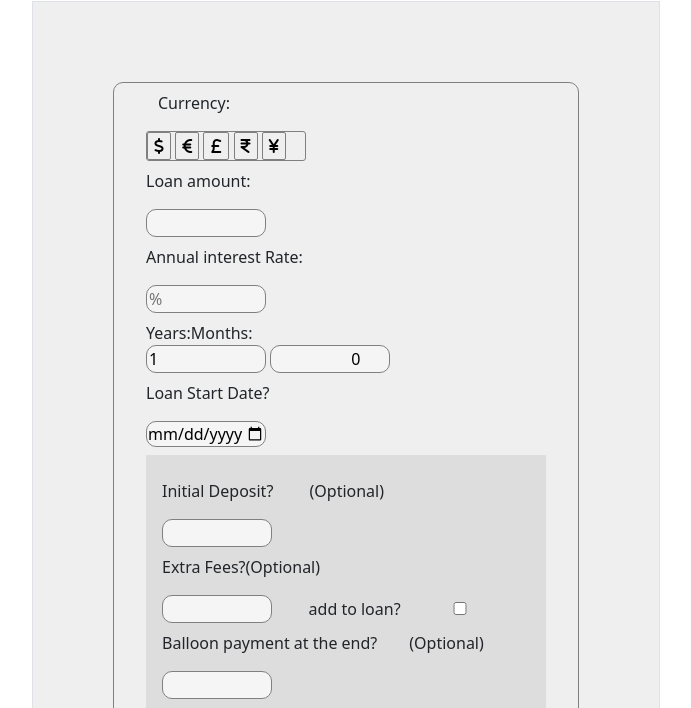
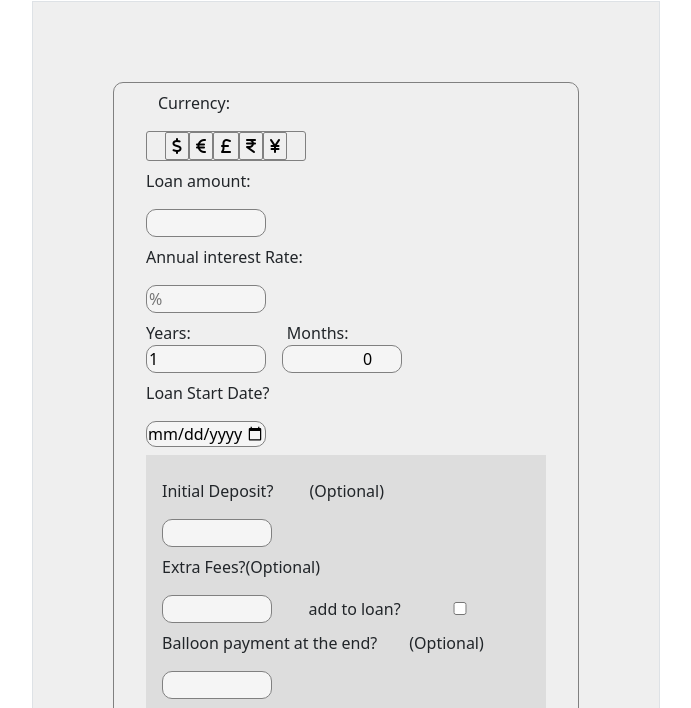
Before and after one commit to Norah-Tonny/Loan-Calculator, a plain HTML site: page index.html in a window 1280 px wide. Shown: the part 92-800 px from the top of the page, without its empty margins (294-985 px from the left). Drawn offline with nearby package versions, Linux system fonts and the light colour scheme.

Commit message:
modified labels

```diff
--- a/Js/app.js
+++ b/Js/app.js
@@ -44,7 +44,7 @@ const estimatedValue=((amountValue)/parseInt(years.value)+parseInt(months.value)
   noPayment.innerText = ` ${repaymentMonths} months`;
 
     console.log(estimatedValue)
-    estimated.innerText = `Ksh. ${amountValue / parseInt(years.value) +(interestValue)}`;
+    estimated.innerText = `Ksh. ${parseInt(amountValue) / parseInt(years.value) +(interestValue)}`;
 
   console.log(payoffValue)
   payoff.innerText=`Ksh.${payoffValue}`
--- a/index.html
+++ b/index.html
@@ -30,7 +30,7 @@
 
         <div id="currency">
           <p class="container">Currency:</p>
-          <div id="currency_icon" class=" currency text-align-center i">
+          <div id="currency_icon" class=" currency d-flex justify-content-center align-items-center">
             <button class="btn1" id="btn"> <i class="fa-solid fa-dollar-sign"></i></button>
             <button class="btn2" id="btn"><i class="fa-solid fa-euro-sign"></i></button>
             <button class="btn3" id="btn"><i class="fa-solid fa-sterling-sign"></i></button>
@@ -42,16 +42,17 @@
           <p>Annual interest Rate:</p>
           <input type="number" placeholder="%" id="interest_rate" />
           </br>
-          <div class="duration">
+          <div class="duration d-flex justify-content-start gap-5">
             <label >Years:</label>
-            <label >Months:</label>
+            <label class="ms-5">Months:</label>
 
           </div>
 
+         <div class="d-flex justify-content-start gap-3">
           <input id="years" type="number" value="1" placeholder="0" width="20%" >
 
           <input id="months" type="number" value="0" width="20%" >
-
+        </div>
           <p>Loan Start Date?</p>
 
           <input type="date" id="started_date" />
```
